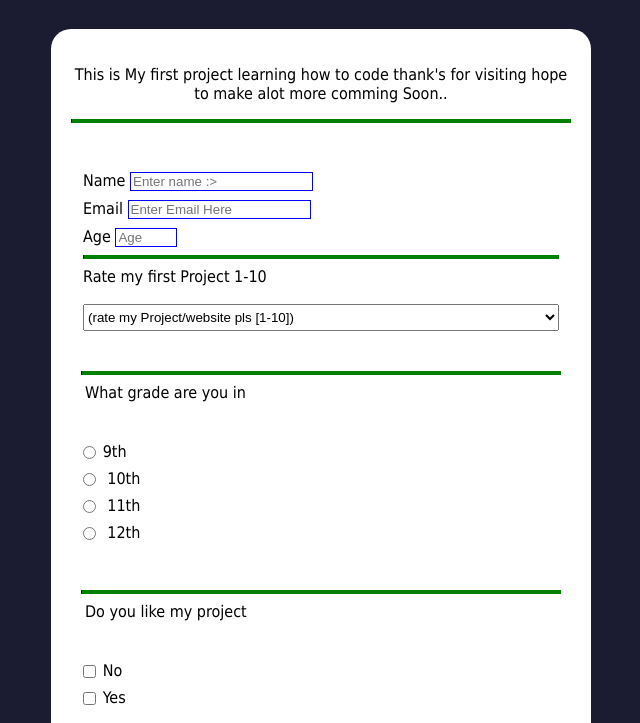
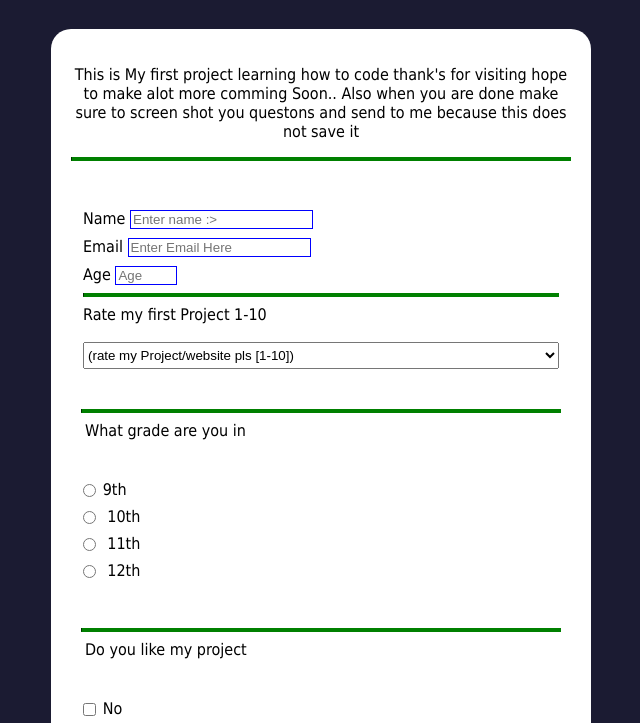
Before and after one commit to Te77a/maurice866.github.io, a plain HTML site: page index.html in a window 1280 px wide. Shown: the part 73-796 px from the top of the page, without its empty margins (319-959 px from the left). Drawn offline with Linux system fonts and the light colour scheme.

Commit message:
Update index.html

```diff
--- a/index.html
+++ b/index.html
@@ -8,7 +8,8 @@
   <body>
       <h1 id="title"> Maurice's survey form </h1>
     <div class="cool">
-    <p id="description"> This is My first project learning how to code thank's for visiting hope to make alot more comming Soon..</p>
+    <p id="description"> This is My first project learning how to code thank's for visiting hope to make alot more comming Soon..
+      Also when you are done make sure to screen shot you questons and send to me because this does not save it</p>
     <hr>
     <form id="survey-form">
      <fieldset>
```
